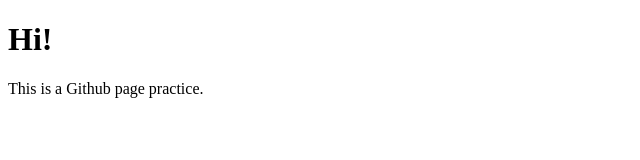
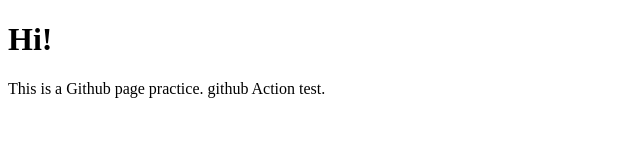
Before and after one commit to Geony918/Geony918.github.io, a plain HTML site: page index.html in a window 1280 px wide. Shown: the whole page, without its empty margins (0-640 px from the left). Drawn offline with Linux system fonts and the light colour scheme.

Commit message:
Github Actions Test

```diff
--- a/index.html
+++ b/index.html
@@ -10,5 +10,6 @@
     <h1>Hi!</h1>
 
     This is a Github page practice.
+    github Action test.
 </body>
 </html>
```
